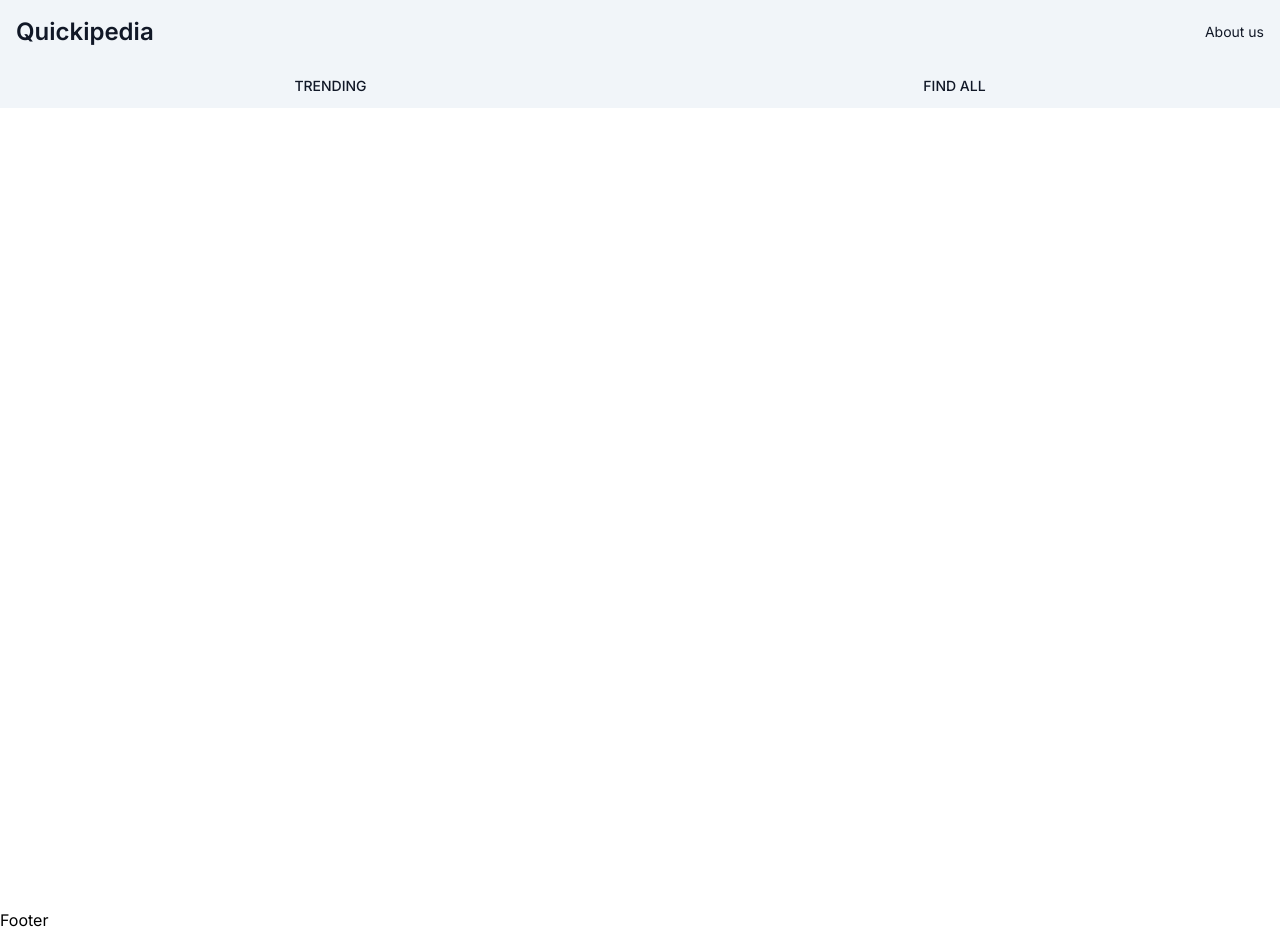
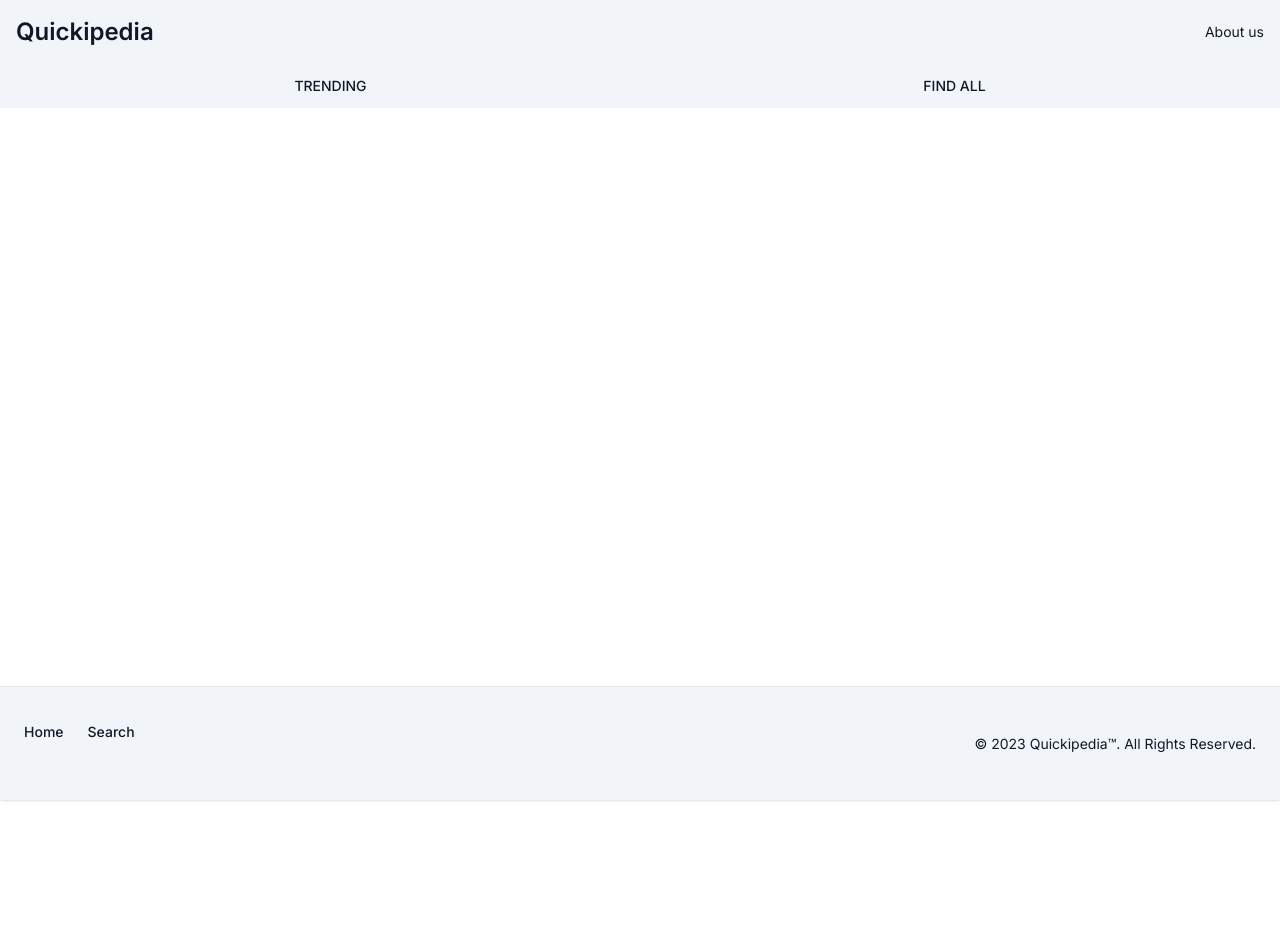
Before and after one commit to ComplotTeam/Quickipedia, a Next.js app in the folder quickipedia_frontend/: page / in a window 1280 px wide. After the commit the page ends 800 px from the top, so only its background shows below. Built offline with nearby package versions, Linux system fonts and the light colour scheme; no server answers.

Commit message:
feat: added footer with appropriate links

```diff
--- a/quickipedia_frontend/app/components/footer/Footer.tsx
+++ b/quickipedia_frontend/app/components/footer/Footer.tsx
@@ -1,7 +1,37 @@
-import React from 'react'
+import Link from "next/link";
+import React from "react";
 
 export const Footer = () => {
   return (
-    <div>Footer</div>
-  )
-}
+    <footer className="fixed bottom-0 left-0 z-20 w-full p-4 bg-slate-100 border-t border-gray-200 shadow md:flex md:items-center md:justify-between md:p-6  text-gray-900">
+      <div className="sm:flex sm:items-center sm:justify-between w-full">
+        <div className="sm:flex sm:items-center sm:justify-between">
+          <ul className="flex flex-wrap items-center mb-6 text-sm font-medium">
+            <li>
+              <Link href="/" className="hover:underline me-4 md:me-6">
+                Home
+              </Link>
+            </li>
+            <li>
+              <a href="#" className="hover:underline me-4 md:me-6">
+                Search
+              </a>
+            </li>
+          </ul>
+        </div>
+        <hr className="my-6 border-gray-200 sm:mx-auto lg:my-8" />
+
+        <span className="text-sm sm:text-center hover:underline">
+          © 2023{" "}
+          <Link
+            href="https://github.com/ComplotTeam/Quickipedia"
+            className="hover:underline"
+          >
+            Quickipedia™
+          </Link>
+          . All Rights Reserved.
+        </span>
+      </div>
+    </footer>
+  );
+};
--- a/quickipedia_frontend/app/components/navbar/Navbar.tsx
+++ b/quickipedia_frontend/app/components/navbar/Navbar.tsx
@@ -1,28 +1,43 @@
-import React from 'react'
-import Link from 'next/link'
+import React from "react";
+import Link from "next/link";
 
 export const Navbar = () => {
   return (
-
-  <nav className="bg-slate-100 border-gray-200">
+    <nav className="fixed top-0 w-full bg-slate-100 border-gray-200">
       <div className="flex flex-wrap justify-between items-center mx-auto max-w-screen-xl p-4">
-        <Link href="/" className="flex items-center space-x-3 rtl:space-x-reverse">
-            <span className="self-center text-2xl font-semibold whitespace-nowrap text-gray-900 hover:text-gray-400">Quickipedia</span>
+        <Link
+          href="/"
+          className="flex items-center space-x-3 rtl:space-x-reverse"
+        >
+          <span className="self-center text-2xl font-semibold whitespace-nowrap text-gray-900 hover:text-gray-400">
+            Quickipedia
+          </span>
         </Link>
         <div className="flex items-center space-x-6 rtl:space-x-reverse">
-            <Link href="/about" className="text-sm  text-gray-900 hover:underline">About us</Link>
+          <Link
+            href="/about"
+            className="text-sm  text-gray-900 hover:underline"
+          >
+            About us
+          </Link>
         </div>
       </div>
       <div className="flex flex-row justify-around items-center max-w-screen-xl px-4 py-3 mx-auto">
         <button className="flex flex-row justify-center items-center font-medium mt-0 space-x-8 rtl:space-x-reverse text-sm">
-
-                    <Link href="/trending" className="text-gray-900 hover:underline" aria-current="page">TRENDING</Link>
+          <Link
+            href="/trending"
+            className="text-gray-900 hover:underline"
+            aria-current="page"
+          >
+            TRENDING
+          </Link>
         </button>
         <button className="flex flex-row justify-center items-center font-medium mt-0 space-x-8 rtl:space-x-reverse text-sm">
-                    <Link href="/allArticles" className="text-gray-900 hover:underline">FIND ALL</Link>
+          <Link href="/allArticles" className="text-gray-900 hover:underline">
+            FIND ALL
+          </Link>
         </button>
       </div>
     </nav>
-
-  )
-}
+  );
+};
```
Lines whose indentation alone changed are shown as unchanged.
